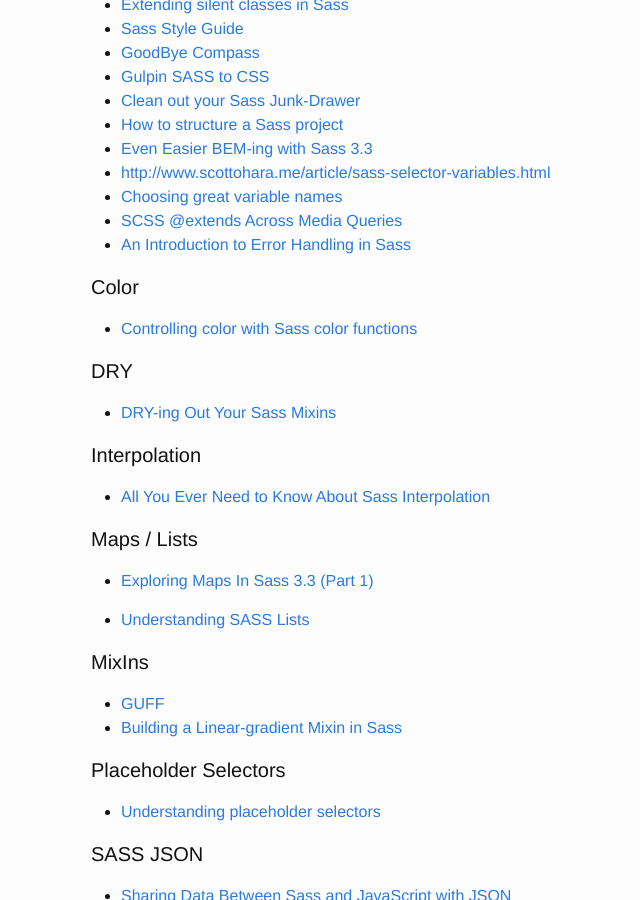
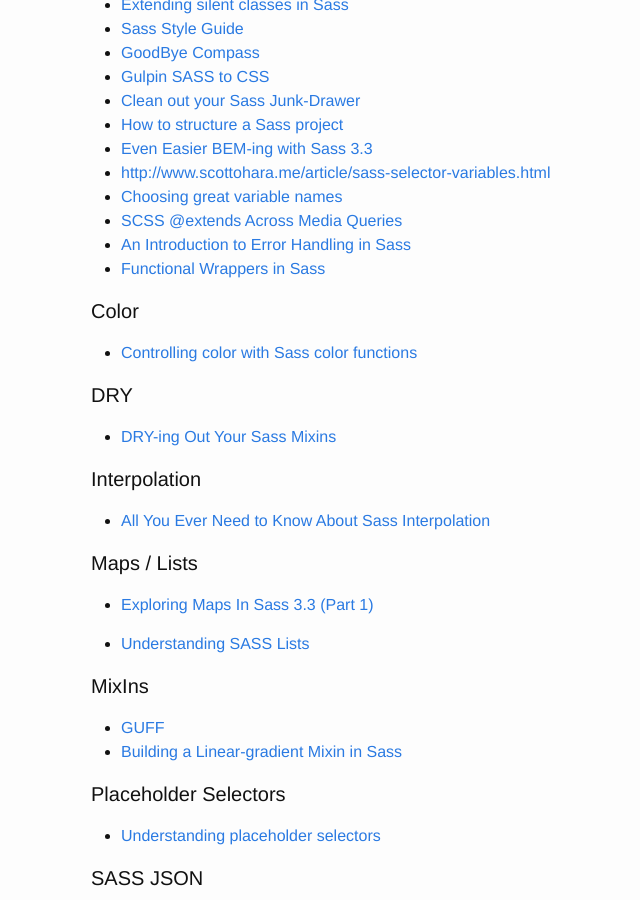
Before and after one commit to brownerd/brownerd.github.io, a Jekyll site: the page built from _posts/2014-10-06-reading-list-2014.md, in a window 1280 px wide and 900 px high, scrolled down 3527 px. Shown: the whole window, without its empty margins (179-819 px from the left). Built offline with Jekyll 4.4.1, drawn with Linux system fonts in a browser that asks for light colours; emoji names are drawn with the system emoji font.

Commit message:
Functional Wrappers in Sass

```diff
--- a/_posts/2014-10-06-reading-list-2014.md
+++ b/_posts/2014-10-06-reading-list-2014.md
@@ -160,7 +160,7 @@ title: Reading List 2014
 - [Choosing great variable names](http://thesassway.com/beginner/variable-naming)
 - [SCSS @extends Across Media Queries](http://codepen.io/jakob-e/pen/jKyuq)
 - [An Introduction to Error Handling in Sass](http://webdesign.tutsplus.com/tutorials/an-introduction-to-error-handling-in-sass--cms-19996)
-
+- [Functional Wrappers in Sass](http://www.sitepoint.com/functional-wrappers-sass/)
 
 
 #### Color
```
